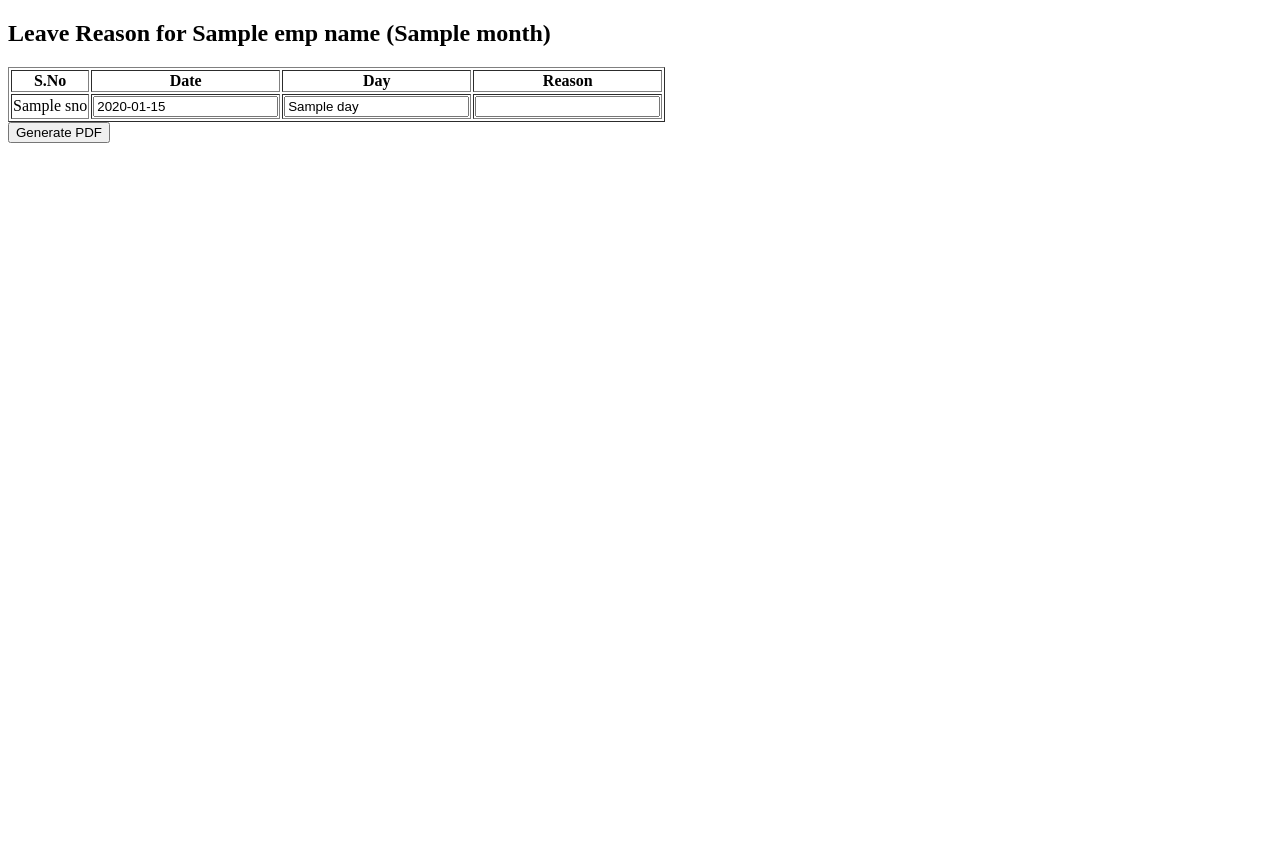
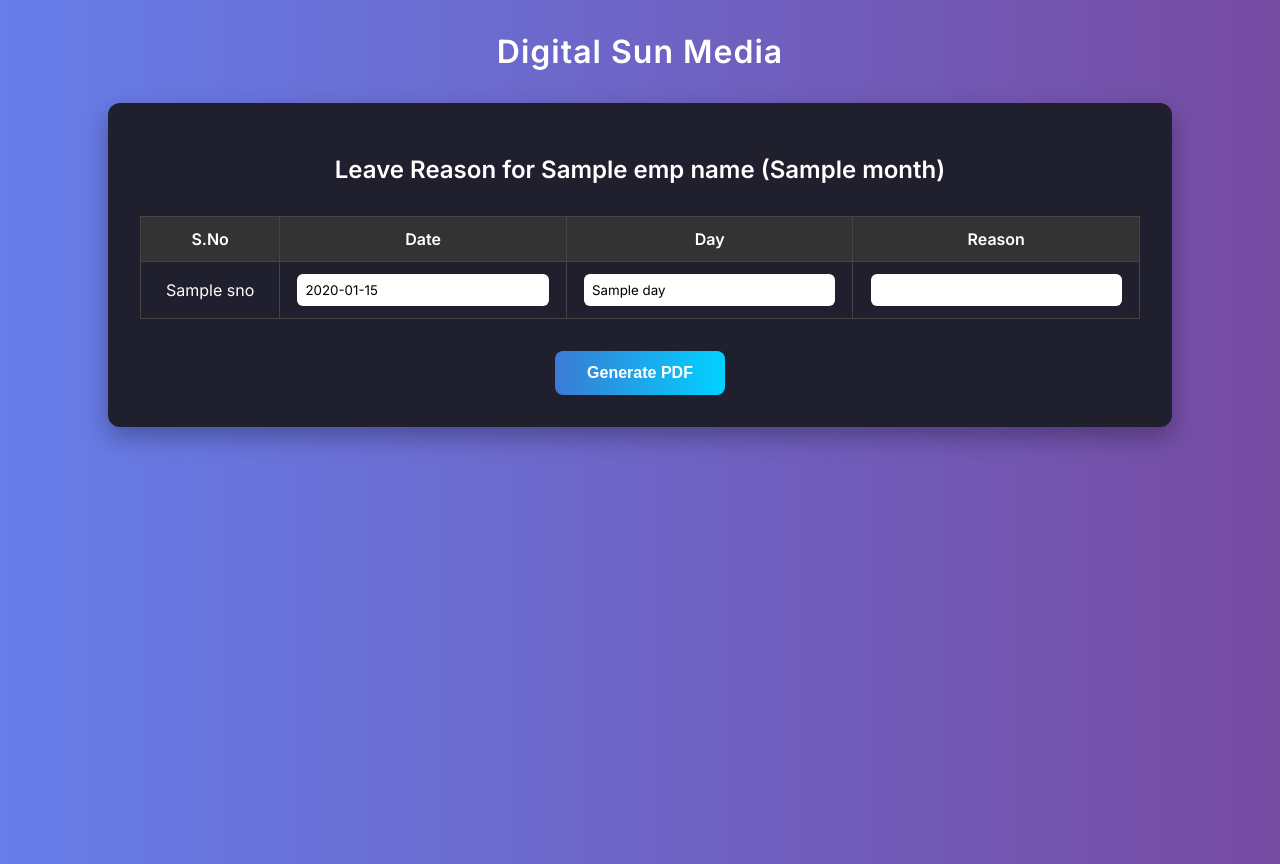
Before and after one commit to amirdsmedia/LeaveManager, a Flask app: template app/templates/leave_form.html in a window 1280 px wide. Before the commit the page ends 143 px from the top, so only its background shows below. Run offline with Flask 2, Linux system fonts and the light colour scheme; the template is opened without the code that fills it: most values are stand-ins (such as "Sample title", 1, 10 or a date in 2020).

Commit message:
Update leave_form.html

```diff
--- a/app/templates/leave_form.html
+++ b/app/templates/leave_form.html
@@ -1,11 +1,87 @@
 <!doctype html>
+<html lang="en">
+<head>
+  <meta charset="UTF-8">
+  <meta name="viewport" content="width=device-width, initial-scale=1.0">
   <title>Leave Reason Form</title>
+  <link href="https://fonts.googleapis.com/css2?family=Inter:wght@400;600&display=swap" rel="stylesheet">
+  <style>
+    body {
+      margin: 0;
+      padding: 2rem;
+      font-family: 'Inter', sans-serif;
+      background: linear-gradient(to right, #667eea, #764ba2);
+      color: white;
+      min-height: 100vh;
+    }
+    .branding {
+      text-align: center;
+      font-size: 2rem;
+      font-weight: bold;
+      margin-bottom: 2rem;
+      letter-spacing: 1px;
+    }
+    .form-container {
+      max-width: 1000px;
+      margin: auto;
+      background-color: #1f1f2e;
+      border-radius: 12px;
+      padding: 2rem;
+      box-shadow: 0 10px 25px rgba(0, 0, 0, 0.3);
+    }
+    h2 {
+      text-align: center;
+      margin-bottom: 2rem;
+      font-weight: 600;
+    }
+    table {
+      width: 100%;
+      border-collapse: collapse;
+      margin-bottom: 2rem;
+    }
+    th, td {
+      padding: 0.75rem;
+      text-align: center;
+      border: 1px solid #444;
+    }
+    th {
+      background-color: #333;
+      font-weight: bold;
+    }
+    input[type="text"] {
+      padding: 0.5rem;
+      border-radius: 6px;
+      border: none;
+      width: 90%;
+      font-family: 'Inter', sans-serif;
+    }
+    button {
+      padding: 0.8rem 2rem;
+      font-size: 1rem;
+      border: none;
+      border-radius: 8px;
+      background: linear-gradient(to right, #3a7bd5, #00d2ff);
+      color: white;
+      font-weight: bold;
+      cursor: pointer;
+      display: block;
+      margin: auto;
+      transition: transform 0.2s ease;
+    }
+    button:hover {
+      transform: scale(1.05);
+    }
+  </style>
+</head>
+<body>
+  <div class="branding">Digital Sun Media</div>
+  <div class="form-container">
     <h2>Leave Reason for {{ emp_name }} ({{ month }})</h2>
     <form action="/submit" method="post">
       <input type="hidden" name="emp_name" value="{{ emp_name }}">
       <input type="hidden" name="month" value="{{ month }}">
       <input type="hidden" name="num_rows" value="{{ absent_days|length }}">
-  <table border="1">
+      <table>
         <tr><th>S.No</th><th>Date</th><th>Day</th><th>Reason</th></tr>
         {% for sno, date, day in absent_days %}
         <tr>
@@ -18,3 +94,6 @@
       </table>
       <button type="submit">Generate PDF</button>
     </form>
+  </div>
+</body>
+</html>
```
Lines whose indentation alone changed are shown as unchanged.
